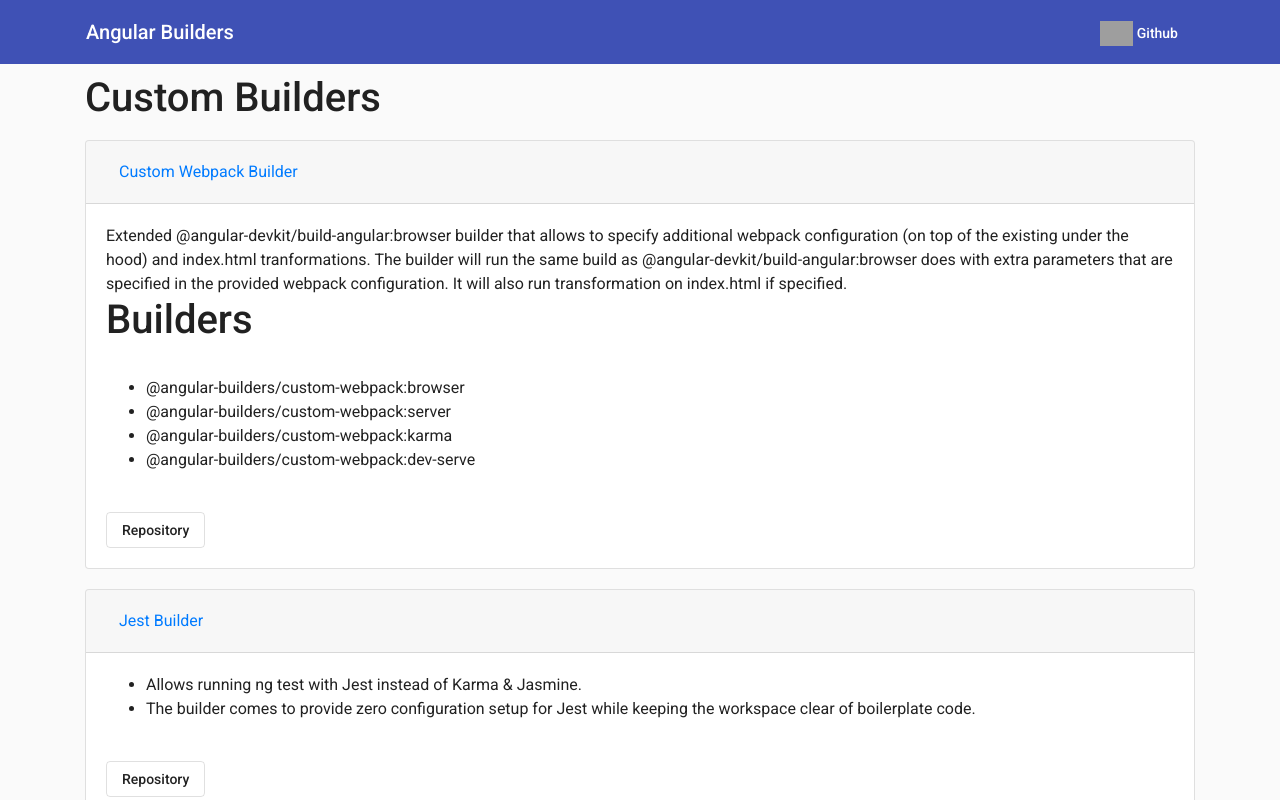
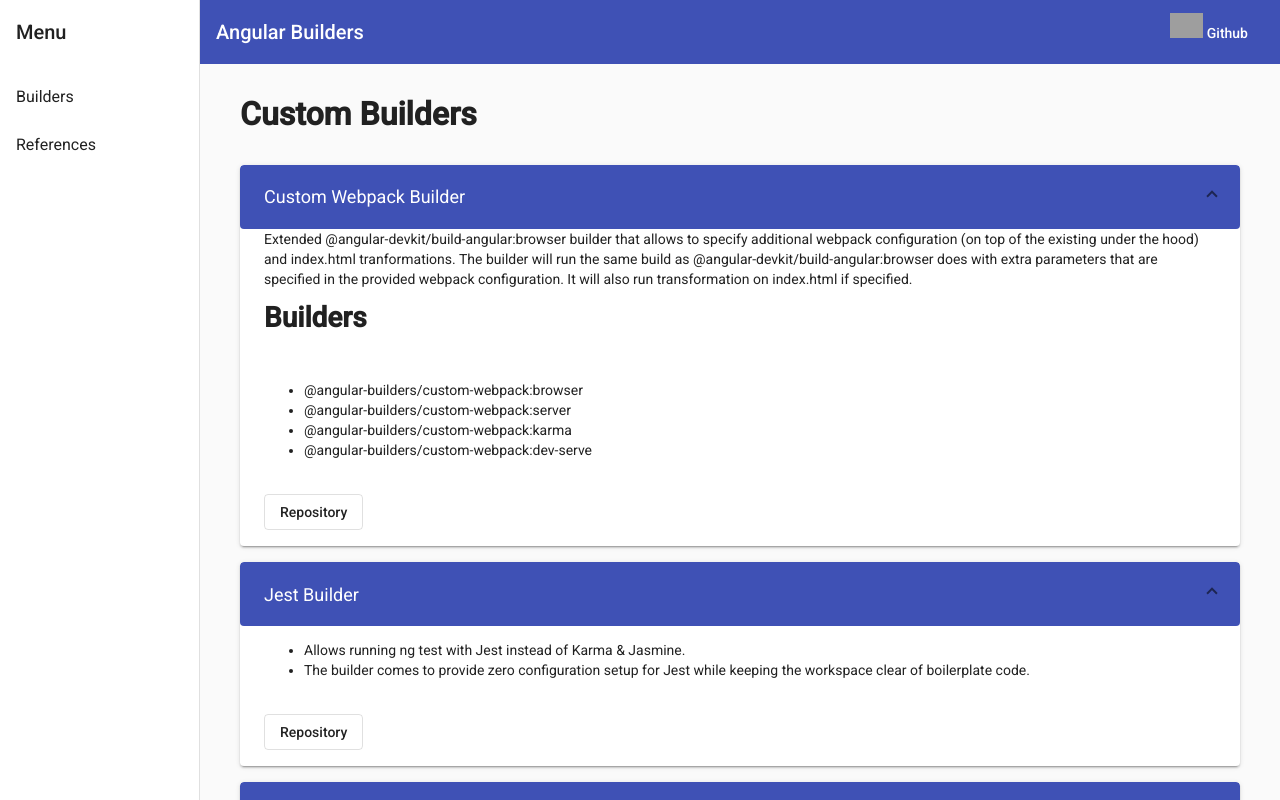
Before and after one commit to ngx-builders/angular-builder, an Angular app: page /home in a window 1280 px wide. Built offline with nearby package versions, Linux system fonts and the light colour scheme; grey boxes are pictures that could not be loaded.

Commit message:
remove bootstrap and font-awesome

```diff
--- a/angular.json
+++ b/angular.json
@@ -26,8 +26,6 @@
               "src/manifest.webmanifest"
             ],
             "styles": [
-              "./node_modules/bootstrap/dist/css/bootstrap.min.css",
-              "./node_modules/ngx-bootstrap/datepicker/bs-datepicker.css",
               "./node_modules/@angular/material/prebuilt-themes/indigo-pink.css",
               "src/styles.css"
             ],
@@ -92,8 +90,6 @@
               "src/manifest.webmanifest"
             ],
             "styles": [
-              "./node_modules/bootstrap/dist/css/bootstrap.min.css",
-              "./node_modules/ngx-bootstrap/datepicker/bs-datepicker.css",
               "./node_modules/@angular/material/prebuilt-themes/indigo-pink.css",
               "src/styles.css"
             ],
--- a/package.json
+++ b/package.json
@@ -23,9 +23,7 @@
     "@angular/pwa": "^0.801.2",
     "@angular/router": "~8.0.1",
     "@angular/service-worker": "~8.0.1",
-    "bootstrap": "4.1.1",
     "hammerjs": "^2.0.8",
-    "ngx-bootstrap": "^5.1.0",
     "rxjs": "~6.4.0",
     "tslib": "^1.9.0",
     "zone.js": "~0.9.1"
--- a/src/app/app.module.ts
+++ b/src/app/app.module.ts
@@ -1,7 +1,6 @@
 import { BrowserModule } from '@angular/platform-browser';
 import { NgModule } from '@angular/core';
 import { HttpClientModule } from '@angular/common/http';
-import { AccordionModule, AccordionConfig } from 'ngx-bootstrap/accordion';
 
 import { AppRoutingModule } from './app-routing.module';
 import { AppComponent } from './app.component';
@@ -20,6 +19,7 @@
 import { ReferencesComponent } from './references/references.component';
 import { ServiceWorkerModule } from '@angular/service-worker';
 import { environment } from '../environments/environment';
+import { MatExpansionModule } from '@angular/material/expansion';
 
 @NgModule({
   declarations: [
@@ -42,12 +42,10 @@
     MatToolbarModule,
     MatSidenavModule,
     MatListModule,
-    AccordionModule,
+    MatExpansionModule,
     ServiceWorkerModule.register('ngsw-worker.js', { enabled: environment.production })
   ],
-  providers: [
-    { provide: AccordionConfig, useValue: { closeOthers: false } },
-  ],
+  providers: [],
   bootstrap: [AppComponent]
 })
 export class AppModule { }
--- a/src/app/dashboard/dashboard.component.css
+++ b/src/app/dashboard/dashboard.component.css
@@ -1,6 +1,25 @@
-accordion-group{
+accordion-group {
     margin-bottom: 20px;
 }
-.heading{
+
+.heading {
     padding: 10px 0px;
 }
+
+.container {
+  margin: 40px !important;
+}
+
+mat-expansion-panel-header {
+    background-color: #3f51b5 !important;
+}
+
+.mat-expansion-panel-header.mat-expanded:focus,
+.mat-expansion-panel-header.mat-expanded:hover {
+    background-color: #3f51b5;
+}
+
+mat-panel-title {
+  color: white;
+  font-size: 18px;
+}
--- a/src/app/dashboard/dashboard.component.html
+++ b/src/app/dashboard/dashboard.component.html
@@ -1,8 +1,15 @@
 <h1 class="heading">Custom Builders</h1>
-<accordion>
-  <accordion-group *ngFor="let builder of builders$ | async" [heading]="builder.name" isOpen="true">
-    <div [innerHTML]="builder.description"></div>
-    <br>
-    <a mat-stroked-button [href]="builder.repository" [title]="builder.repository" target="_blank">Repository</a>
-  </accordion-group>
-</accordion>
+<ng-container *ngIf="builders$ | async as builders">
+  <mat-accordion multi="true">
+    <mat-expansion-panel expanded="true" *ngFor="let builder of builders">
+      <mat-expansion-panel-header>
+        <mat-panel-title>
+          {{builder.name}}
+        </mat-panel-title>
+      </mat-expansion-panel-header>
+      <div [innerHTML]="builder.description"></div>
+      <br>
+      <a mat-stroked-button [href]="builder.repository" [title]="builder.repository" target="_blank">Repository</a>
+    </mat-expansion-panel>
+  </mat-accordion>
+</ng-container>
--- a/src/app/main-nav/main-nav.component.css
+++ b/src/app/main-nav/main-nav.component.css
@@ -29,3 +29,8 @@
 .github-icon{
   height: 25px;
 }
+
+.container {
+  margin-left: 40px !important;
+  margin-right: 40px !important;
+}
--- a/src/app/main-nav/main-nav.component.html
+++ b/src/app/main-nav/main-nav.component.html
@@ -1,15 +1,14 @@
 <mat-sidenav-container class="sidenav-container">
-  <mat-sidenav #drawer class="sidenav" fixedInViewport [attr.role]="(isHandset$ | async) ? 'dialog' : 'navigation'"
-    [mode]="(isHandset$ | async) ? 'over' : 'side'" [opened]="(isHandset$ | async) === false">
+  <mat-sidenav #drawer class="sidenav" mode="side" opened="true">
     <mat-toolbar>Menu</mat-toolbar>
     <mat-nav-list>
-      <a mat-list-item routerLink="home">Home</a>
+      <a mat-list-item routerLink="home">Builders</a>
       <a mat-list-item routerLink="reference">References</a>
     </mat-nav-list>
   </mat-sidenav>
   <mat-sidenav-content>
     <mat-toolbar color="primary">
-        <mat-toolbar-row class="container">
+      <mat-toolbar-row>
         <button type="button" aria-label="Toggle sidenav" mat-icon-button (click)="drawer.toggle()"
           *ngIf="isHandset$ | async">
           <mat-icon aria-label="Side nav toggle icon">menu</mat-icon>
--- a/src/styles.css
+++ b/src/styles.css
@@ -2,3 +2,18 @@
 
 html, body { height: 100%; }
 body { margin: 0; font-family: Roboto, "Helvetica Neue", sans-serif; }
+
+
+body {
+  font-family: Roboto, Arial, sans-serif;
+  margin: 0;
+}
+
+.basic-container {
+  padding: 30px;
+}
+
+.version-info {
+  font-size: 8pt;
+  float: right;
+}
```
Also changed, not shown: 1 other file (tests, documents, lock files or other folders). Lines whose indentation alone changed are shown as unchanged.
